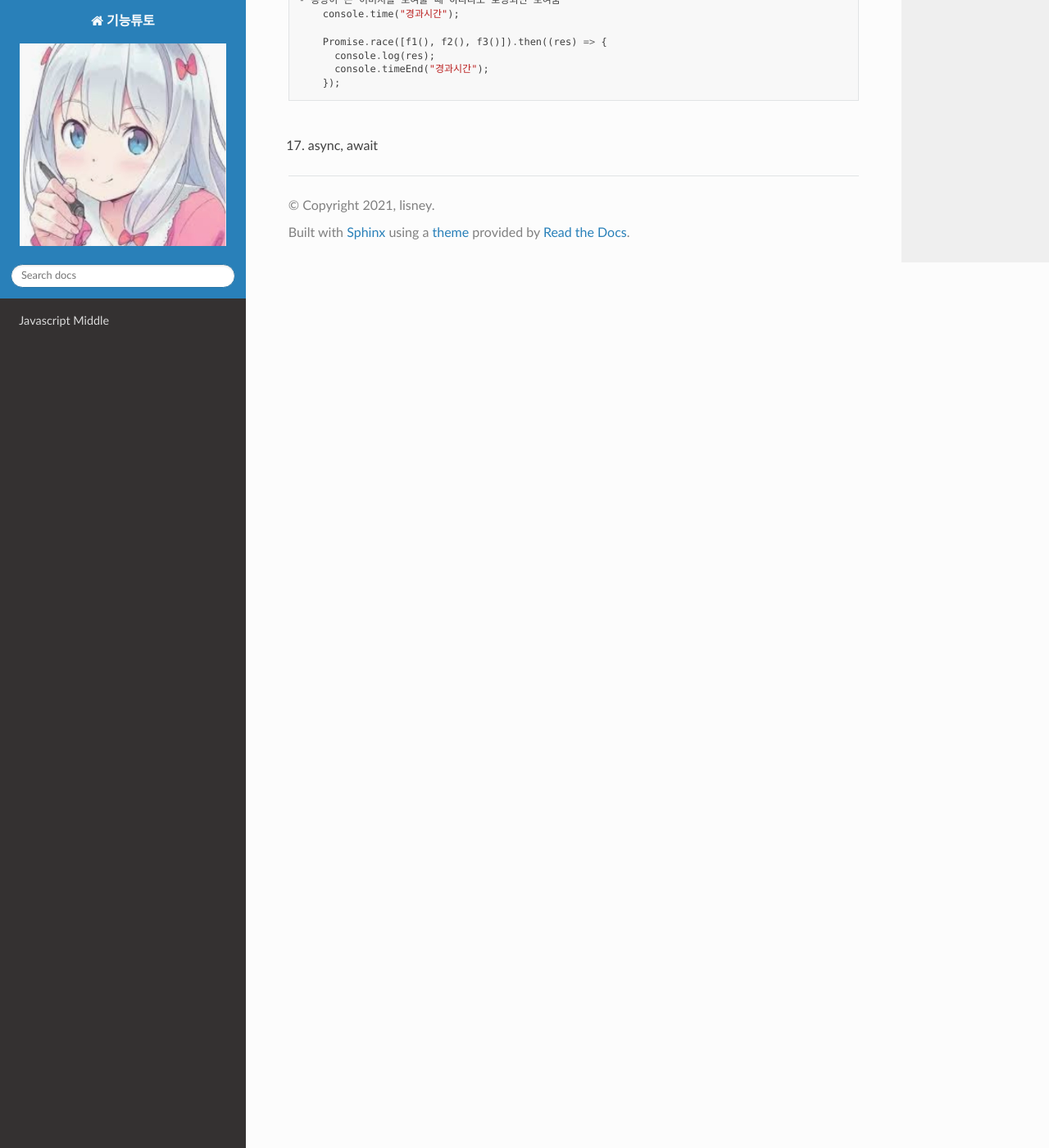
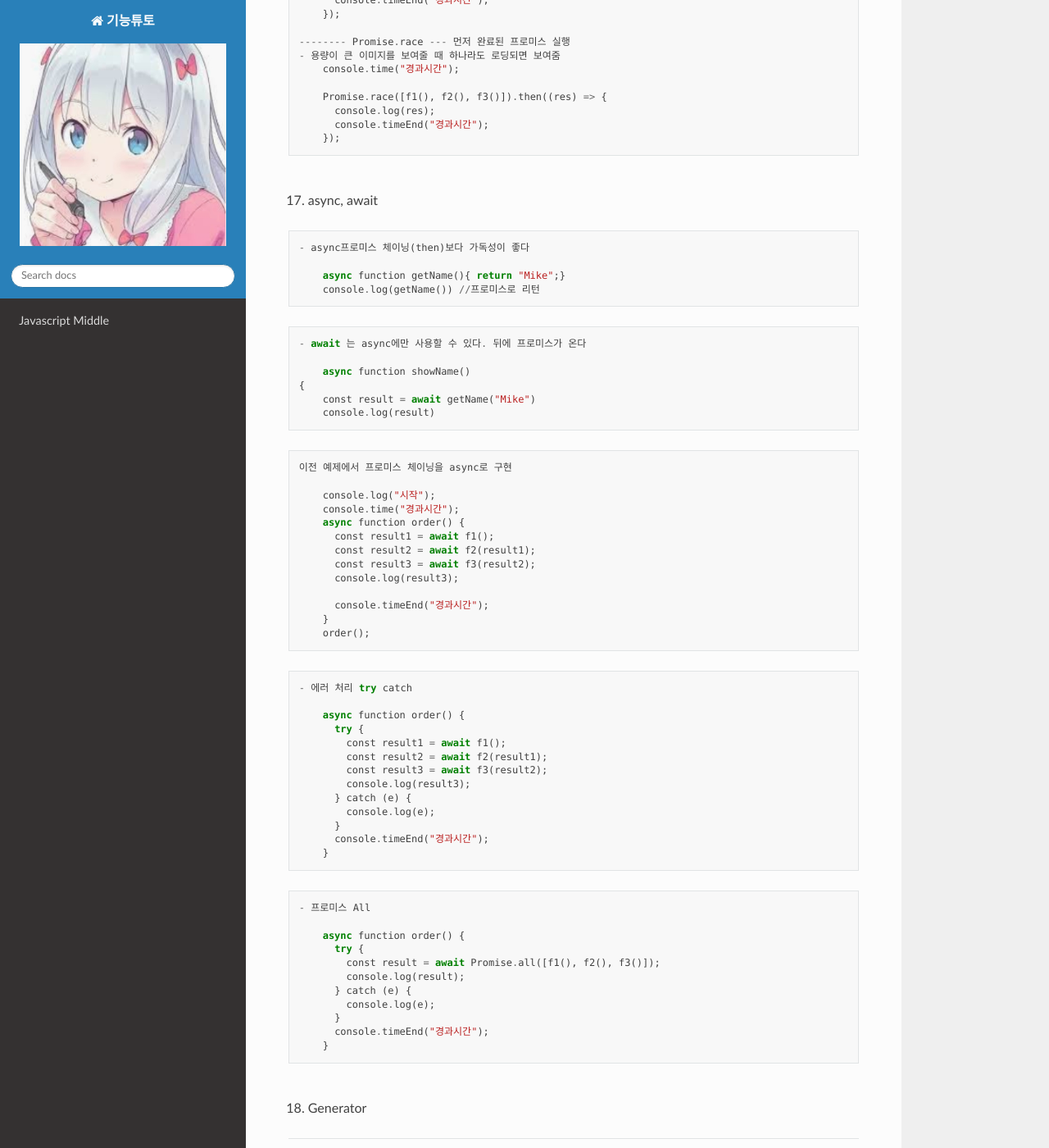
Before and after one commit to lisney/RTD, a Sphinx documentation site: the page built from docs/source/html/javascriptm.md, in a window 1280 px wide and 1400 px high, scrolled down 15565 px. Shown: the whole window at 82% size. Built offline with Sphinx 7.4.7 and the Read the Docs theme 2.0.0, drawn with Linux system fonts in a browser that asks for light colours; pages that are not in the unit, such as notebooks, are missing from menus; some of the changed text lies outside the part shown.

Commit message:
Update javascriptm.md

````diff
--- a/docs/source/html/javascriptm.md
+++ b/docs/source/html/javascriptm.md
@@ -826,7 +826,11 @@ pr.then().catch().finally(function(){console.log('--- 주문 끝 ---')}) - 처
       .then((res) => {
         console.log(res);
         console.timeEnd("경과시간");
-      });
+      })
+      .catch(console.log)
+      //에러reject 시 실행
+      //res("3번 주문 완료"); 를 rej(new Error("err..")); 로 바꾼다
+      ;
 
 ------- Promise.all 로 실행 ------ 프로미스를 동시에 실행 모두 마치면 종료
     console.time("경과시간");
@@ -849,3 +853,69 @@ pr.then().catch().finally(function(){console.log('--- 주문 끝 ---')}) - 처
 <br>
 
 17. async, await
+
+```
+- async프로미스 체이닝(then)보다 가독성이 좋다
+
+    async function getName(){ return "Mike";}
+    console.log(getName()) //프로미스로 리턴
+```
+
+```
+- await 는 async에만 사용할 수 있다. 뒤에 프로미스가 온다
+
+    async function showName()
+{
+    const result = await getName("Mike")
+    console.log(result)
+```
+
+```
+이전 예제에서 프로미스 체이닝을 async로 구현
+
+    console.log("시작");
+    console.time("경과시간");
+    async function order() {
+      const result1 = await f1();
+      const result2 = await f2(result1);
+      const result3 = await f3(result2);
+      console.log(result3);
+
+      console.timeEnd("경과시간");
+    }
+    order();
+```
+
+```
+- 에러 처리 try catch
+
+    async function order() {
+      try {
+        const result1 = await f1();
+        const result2 = await f2(result1);
+        const result3 = await f3(result2);
+        console.log(result3);
+      } catch (e) {
+        console.log(e);
+      }
+      console.timeEnd("경과시간");
+    }
+```
+
+```
+- 프로미스 All
+
+    async function order() {
+      try {
+        const result = await Promise.all([f1(), f2(), f3()]);
+        console.log(result);
+      } catch (e) {
+        console.log(e);
+      }
+      console.timeEnd("경과시간");
+    }
+```
+
+<br>
+
+18. Generator
````
